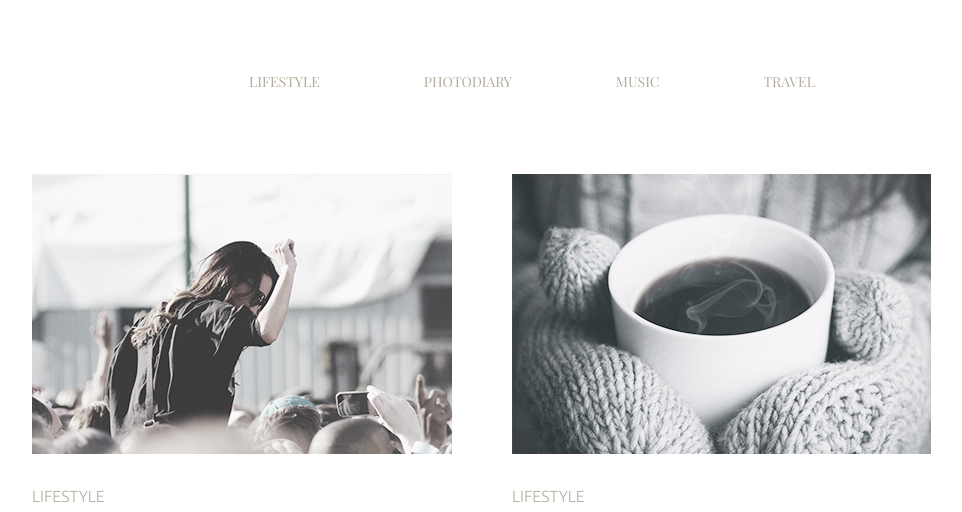
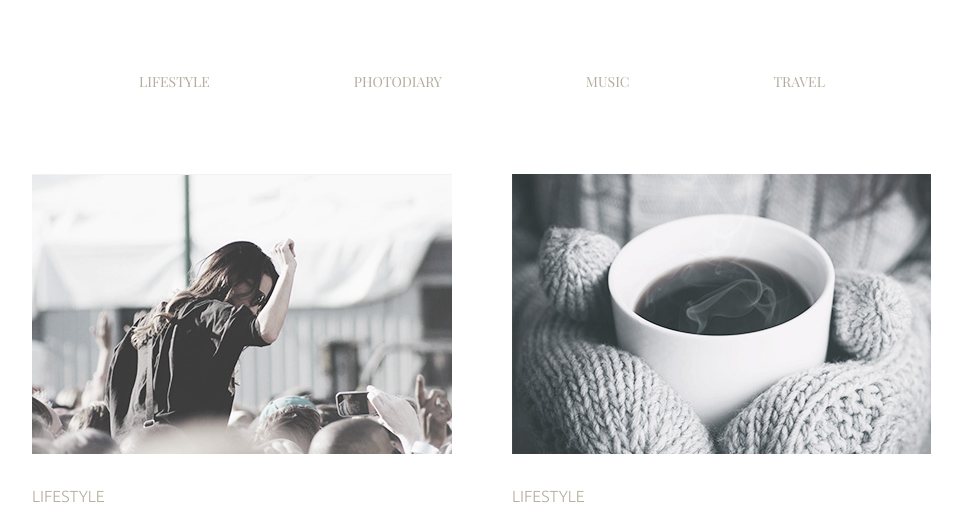
Before and after one commit to ProkhoDim/goit-fe-course, a plain HTML site: page html-css/module-03/index.html in a window 1280 px wide. Shown: the top 512 px of the page, without its empty margins (158-1120 px from the left). Drawn offline with nearby package versions, Linux system fonts and the light colour scheme.

Commit message:
all done ver 2

```diff
--- a/html-css/module-03/css/style.css
+++ b/html-css/module-03/css/style.css
@@ -23,7 +23,7 @@ ul > li {
 }
 
 .site_navigation a {
-  margin-left: 100px;
+  margin: 0 70px;
   font-size: 14px;
   line-height: 24px;
   color: #b4ad9e;
```
